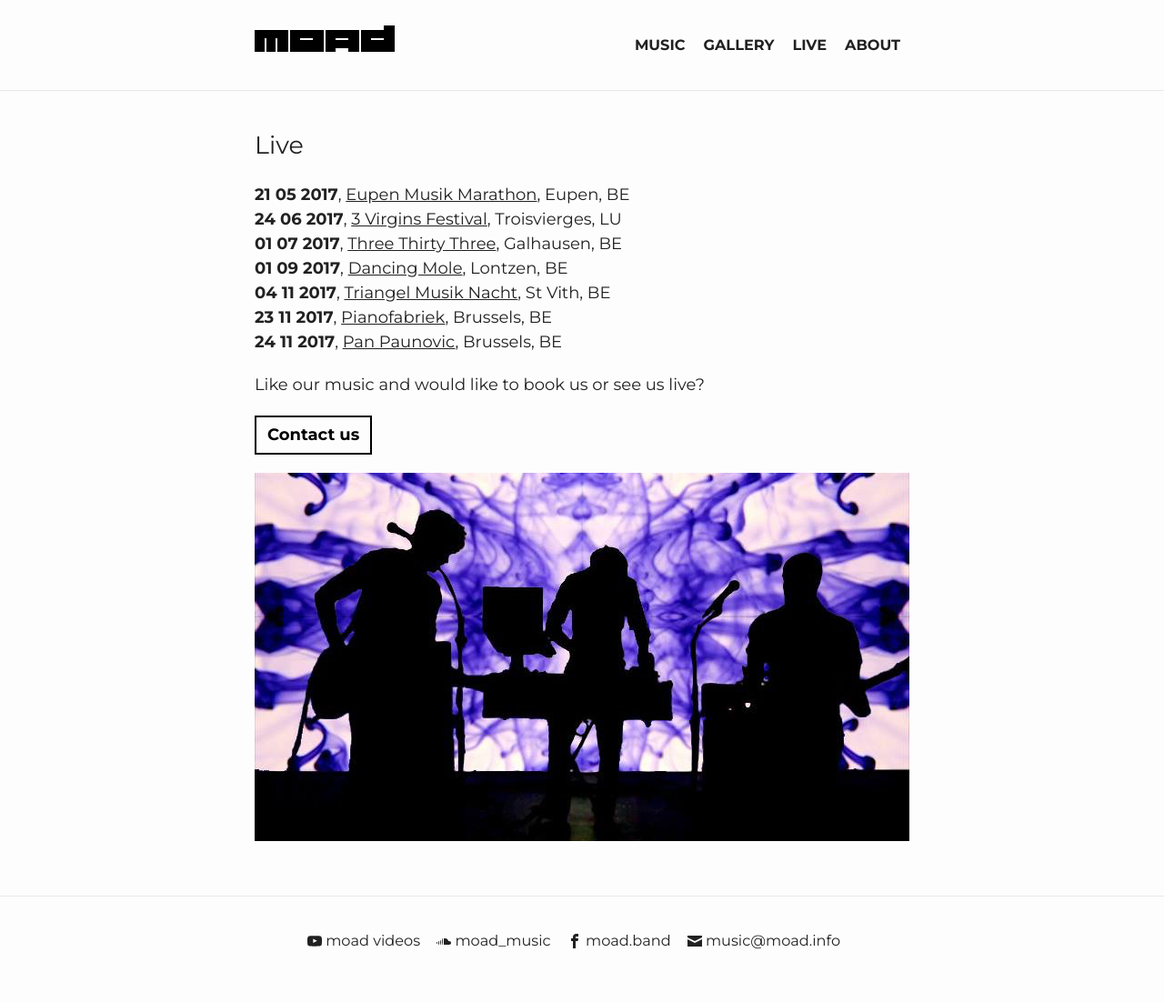
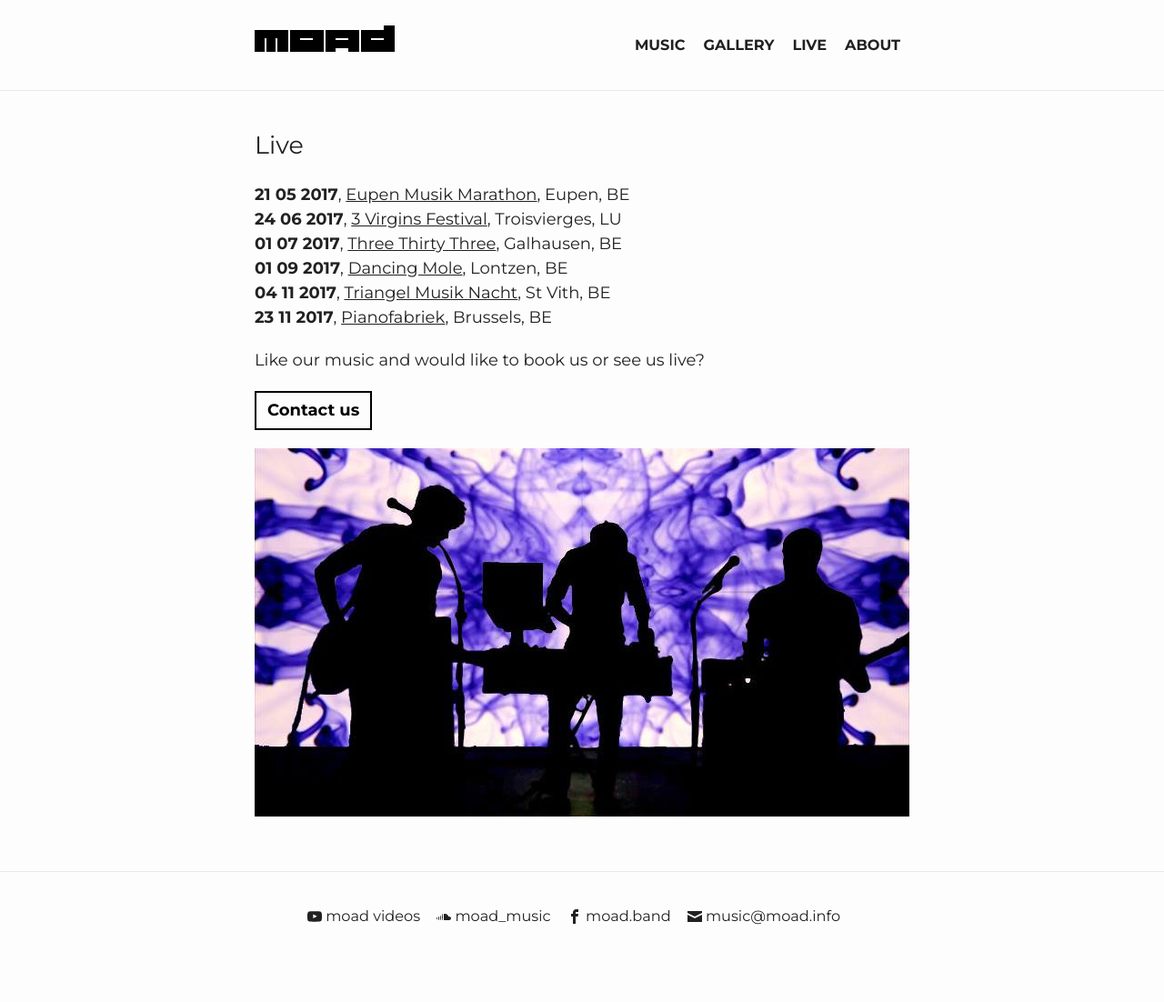
Before and after one commit to marcnoel/moad-site, a Jekyll site: the page built from live.html, in a window 1280 px wide. Shown: the whole page at 91% size. Built offline with Jekyll 4.4.1, drawn with Linux system fonts in a browser that asks for light colours; after the commit the page ends 1075 px from its top, so only the background shows below that.

Commit message:
Update live.html

```diff
--- a/live.html
+++ b/live.html
@@ -42,7 +42,6 @@
     <li><strong>04 11 2017</strong>, <a style="text-decoration:underline;" href="http://www.triangel.com/cms/index.php" target="_blank">Triangel Musik Nacht</a>, St Vith, BE</li>
     <li><strong>23 11 2017</strong>,
     <a style="text-decoration:underline;" href="http://www.pianofabriek.be" target="_blank">Pianofabriek</a>, Brussels, BE</li>
-    <li><strong>24 11 2017</strong>, <a style="text-decoration:underline;" href="https://www.facebook.com/moad.band/" target="_blank">Pan Paunovic</a>, Brussels, BE</li>
   </ul>
   <p>Like our music and would like to book us or see us live?</p>
   <a href="mailto:{{ site.email }}" class="btn btn-primary">Contact us</a>
```
